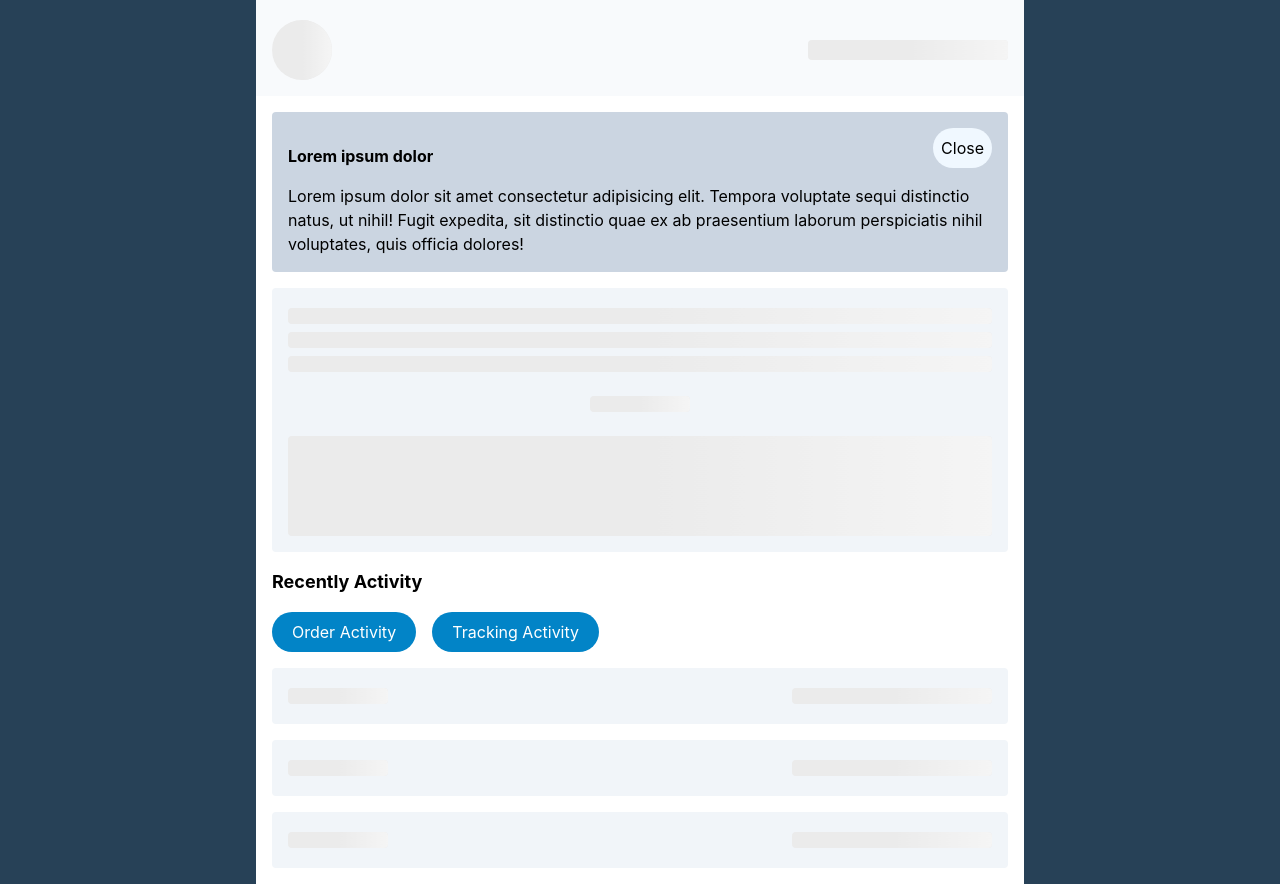
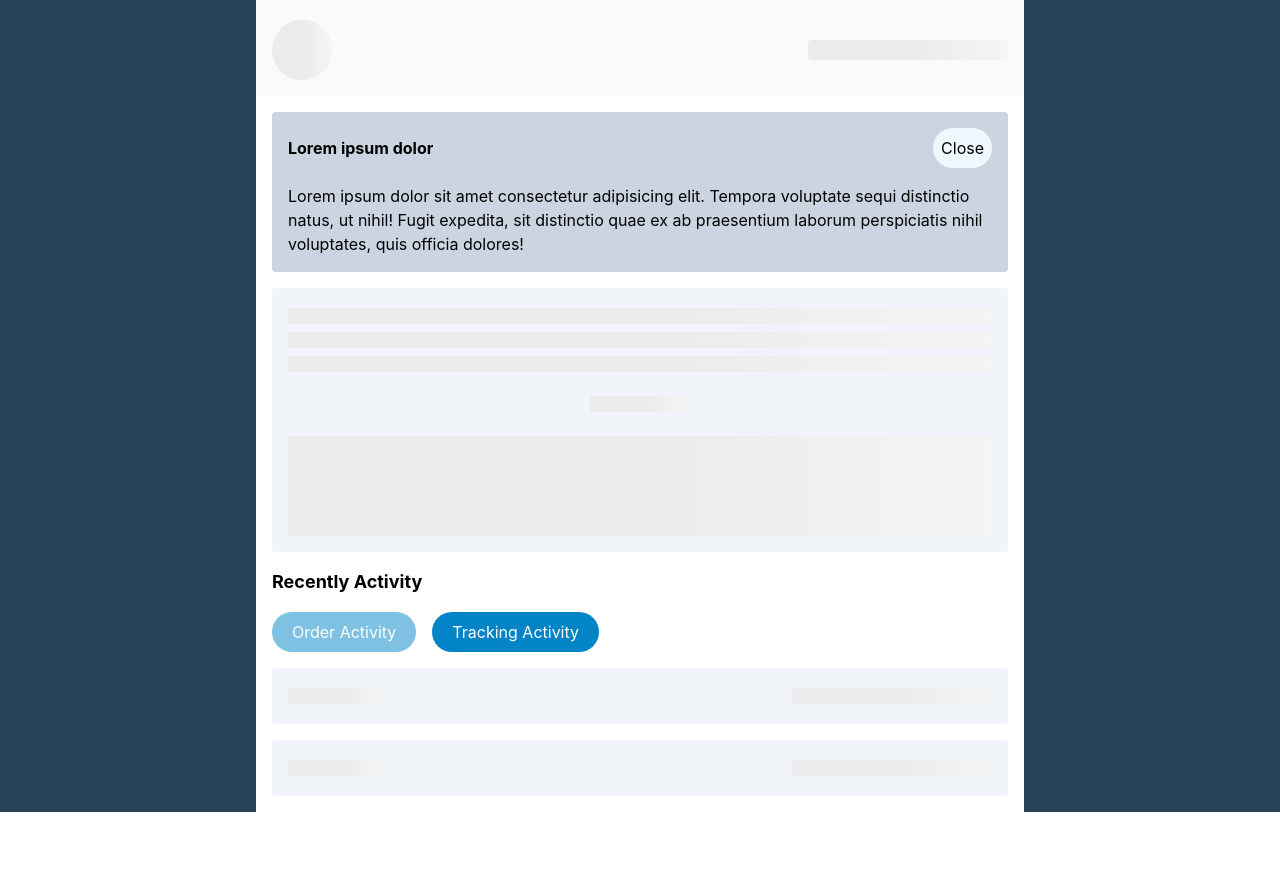
Before and after one commit to dguardado104/turnkeycore, a Next.js app: page / in a window 1280 px wide. After the commit the page ends 812 px from the top, so only its background shows below. Built offline with nearby package versions, Linux system fonts and the light colour scheme.

Commit message:
add changes in tab options

```diff
--- a/components/Notice.js
+++ b/components/Notice.js
@@ -13,7 +13,7 @@ const Notice = () => {
     {
       !notice ? '' :
       <div className="bg-slate-300 rounded mb-4 p-4">
-        <div className="flex justify-between items-center">
+        <div className="flex justify-between items-center mb-4">
           <span className="font-bold">Lorem ipsum dolor</span>
           <button className="btn-close-notice" onClick={handleCloseBtn}>Close</button>
         </div>
--- a/components/OrderActivity.js
+++ b/components/OrderActivity.js
@@ -16,12 +16,6 @@ const OrderActivity = () => {
           <Skeleton width={"200px"}/>
         </div>
       </div>
-      <div className="p-4 mt-4 bg-slate-100 rounded">
-        <div className="flex justify-between">
-          <Skeleton width={"100px"}/>
-          <Skeleton width={"200px"}/>
-        </div>
-      </div>
     </>
 
   )
--- a/components/TrackingActivity.js
+++ b/components/TrackingActivity.js
@@ -19,66 +19,7 @@ const TrackingActivity = () => {
           <Skeleton width={"200px"}/>
         </div>
       </div>
-      <div className="p-4 mt-4 bg-slate-100 rounded">
-        <div className="flex justify-between">
-          <Skeleton width={"100px"}/>
-          <Skeleton width={"200px"}/>
-        </div>
-      </div>
-      <div className="p-4 mt-4 bg-slate-100 rounded">
-        <div className="flex justify-between">
-          <Skeleton width={"100px"}/>
-          <Skeleton width={"200px"}/>
-        </div>
-      </div>
-      <div className="p-4 mt-4 bg-slate-100 rounded">
-        <div className="flex justify-between">
-          <Skeleton width={"100px"}/>
-          <Skeleton width={"200px"}/>
-        </div>
-      </div>
-      <div className="p-4 mt-4 bg-slate-100 rounded">
-        <div className="flex justify-between">
-          <Skeleton width={"100px"}/>
-          <Skeleton width={"200px"}/>
-        </div>
-      </div>
-      <div className="p-4 mt-4 bg-slate-100 rounded">
-        <div className="flex justify-between">
-          <Skeleton width={"100px"}/>
-          <Skeleton width={"200px"}/>
-        </div>
-      </div>
-      <div className="p-4 mt-4 bg-slate-100 rounded">
-        <div className="flex justify-between">
-          <Skeleton width={"100px"}/>
-          <Skeleton width={"200px"}/>
-        </div>
-      </div>
-      <div className="p-4 mt-4 bg-slate-100 rounded">
-        <div className="flex justify-between">
-          <Skeleton width={"100px"}/>
-          <Skeleton width={"200px"}/>
-        </div>
-      </div>
-      <div className="p-4 mt-4 bg-slate-100 rounded">
-        <div className="flex justify-between">
-          <Skeleton width={"100px"}/>
-          <Skeleton width={"200px"}/>
-        </div>
-      </div>
-      <div className="p-4 mt-4 bg-slate-100 rounded">
-        <div className="flex justify-between">
-          <Skeleton width={"100px"}/>
-          <Skeleton width={"200px"}/>
-        </div>
-      </div>
-      <div className="p-4 mt-4 bg-slate-100 rounded">
-        <div className="flex justify-between">
-          <Skeleton width={"100px"}/>
-          <Skeleton width={"200px"}/>
-        </div>
-      </div>
+
     </>
   )
 }
--- a/pages/index.js
+++ b/pages/index.js
@@ -7,27 +7,22 @@ import Notice from '../components/Notice'
 
 export default function Home() {
 
-  const [orderActivity, setOrderActivity] = useState(true)
-  const [trackingActivity, setTrackingActivity] = useState(false)
+  const activityTab = e => {
+    let panels = document.querySelectorAll(".panel")
+    let buttons = document.querySelectorAll(".panel-link")
 
-  const handleActivity = e => {
+    buttons.forEach(el => {
+      el.classList.remove("active")
+    })
 
-    let btn = e.target
-
-    if(btn.getAttribute("disabled") == null){
-      btn.setAttribute("disabled","disabled")
-    }else{
-      btn.removeAttribute("disabled")
-    }
-
-
-    if(orderActivity == true){
-      setOrderActivity(false)
-      setTrackingActivity(true)
-    }else{
-      setOrderActivity(true)
-      setTrackingActivity(false)
-    }
+    panels.forEach(el => {
+      if(el.classList.contains(e.target.getAttribute('data-target'))){
+        el.classList.add("show")
+        e.target.classList.add("active")
+      }else{
+        el.classList.remove("show")
+      }
+    })
   }
 
 
@@ -43,12 +38,16 @@ export default function Home() {
               <span className='font-bold text-lg'>Recently Activity</span>
             </div>
             <div className='flex'>
-              <button className='btn-primary bg-sky-600' onClick={handleActivity}>Order Activity</button>
-              <button className='btn-primary bg-sky-600' onClick={handleActivity}>Tracking Activity</button>
+              <button className='panel-link btn-primary bg-sky-600 active' data-target="order-panel" onClick={activityTab} >Order Activity</button>
+              <button className='panel-link btn-primary bg-sky-600' data-target="tracking-panel" onClick={activityTab}>Tracking Activity</button>
             </div>
             <div className='mt-4'>
-              { orderActivity ? <OrderActivity /> : '' }
-              { trackingActivity ? <TrackingActivity /> : ''}
+              <div className="panel order-panel show">
+                <OrderActivity />
+              </div>
+              <div className="panel tracking-panel">
+              <TrackingActivity />
+              </div>
             </div>
           </div>
         </div>
--- a/styles/globals.css
+++ b/styles/globals.css
@@ -47,10 +47,21 @@ button[disabled]{
   opacity: .5;
 }
 
+button.active{
+  opacity: .5;
+  pointer-events: none;
+}
+
+.panel{
+  display: none;
+}
+.panel.show{
+  display: block;
+}
+
 .btn-close-notice{
   background-color: aliceblue;
   padding: .5rem;
   border-radius: 2rem;
   transition: opacity .2s ease-in-out;
-  margin-bottom: 1rem;
 }
```
